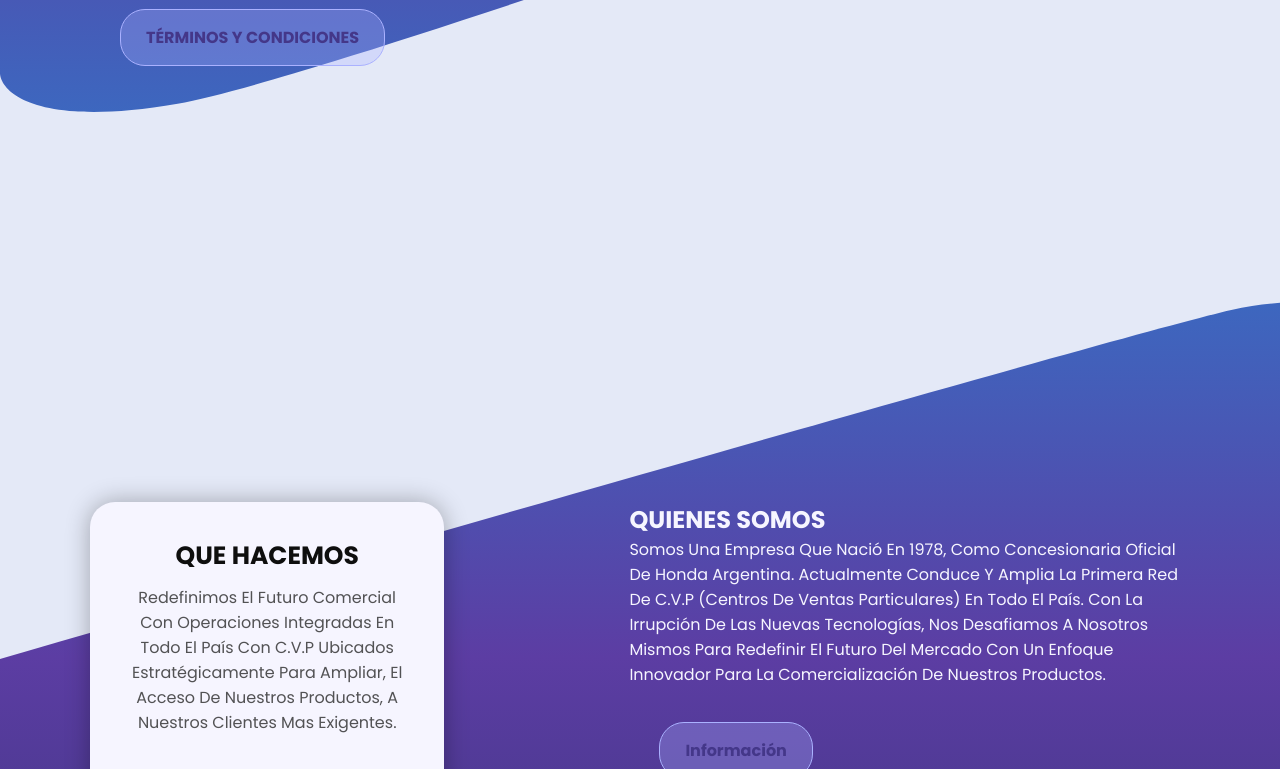
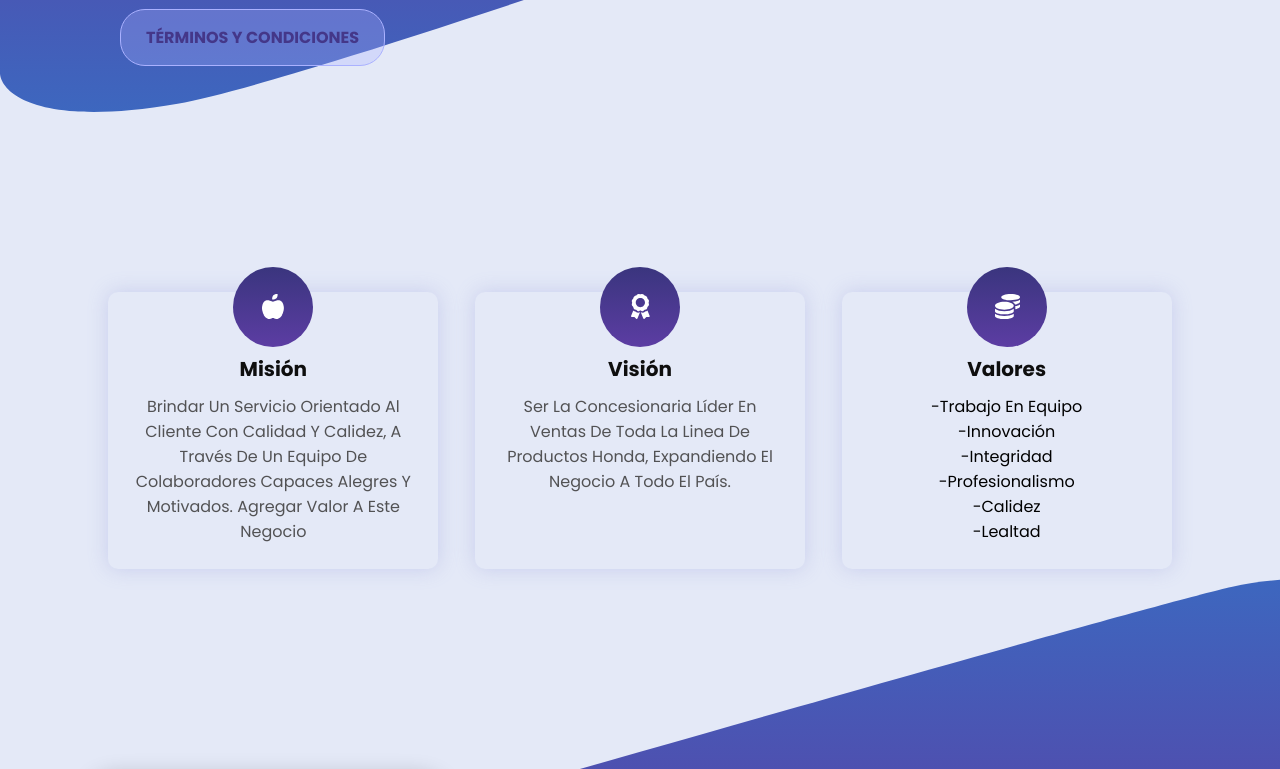
Before and after one commit to ferreyraGaston/Grupo2-FRBA_192-Trabajo-Integrador, a plain HTML site: page index.htm in a window 1280 px wide. Shown: the part 448-1217 px from the top of the page. Drawn offline with nearby package versions, Linux system fonts and the light colour scheme.

Commit message:
inicio Pablo

```diff
--- a/index.htm
+++ b/index.htm
@@ -42,7 +42,31 @@
     </header>
     <br><br>
     <main class="services container">
+       <div class="service">
+            <img src="./img/icon1.svg" alt="">
+            <h3>Misión</h3>
+            <p>Brindar un servicio orientado al cliente con calidad y calidez, a través de un equipo de colaboradores capaces alegres y motivados. Agregar valor a este negocio </p>
+        </div>
 
+        <div class="service">
+            <img src="./img/icon2.svg" alt="">
+            <h3>Visión</h3>
+            <p>Ser la concesionaria líder en ventas de toda la linea de productos  Honda, expandiendo el negocio a todo el país.</p>
+        </div>
+
+        <div class="service">
+            <img src="./img/icon3.svg" alt="">
+            <h3>Valores</h3>
+                <ul>
+                    <li>-Trabajo en equipo</li>
+                    <li>-Innovación</li>
+                    <li>-Integridad</li>
+                    <li>-Profesionalismo</li>
+                    <li>-Calidez</li>
+                    <li>-Lealtad</li>
+                </ul>
+
+</div>
     </main>
 
    <footer>
```
